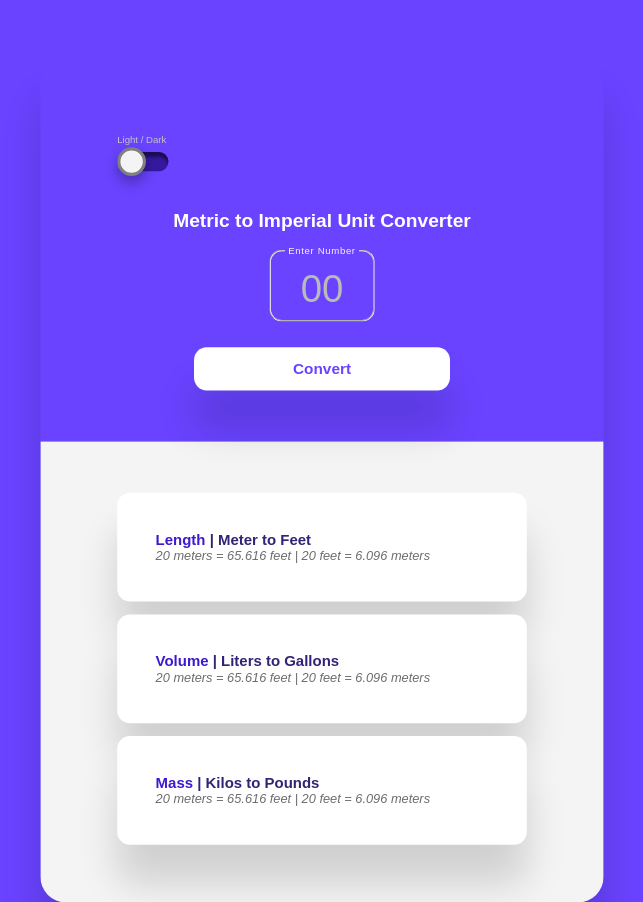
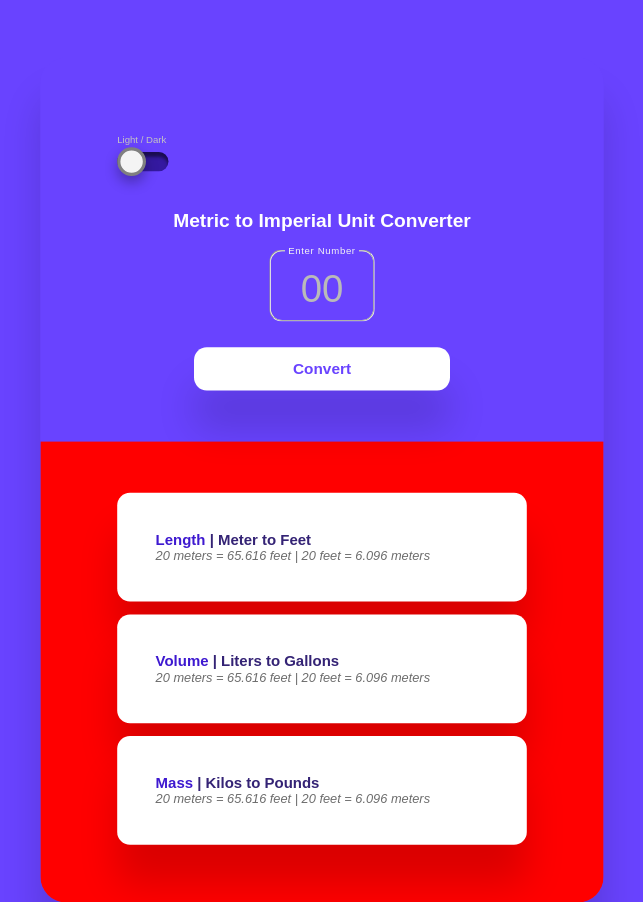
Before and after one commit to mr4leo/metric-unit-coverter, a plain HTML site: page index.html in a window 1280 px wide. Shown: the whole page, without its empty margins (318-961 px from the left). Drawn offline with Linux system fonts and the light colour scheme.

Commit message:
Update index.css

```diff
--- a/index.css
+++ b/index.css
@@ -64,7 +64,7 @@ body {
     flex-direction: column;
     gap: 1rem;
     height: 100%;
-    background-color: #F4F4F4;
+    background-color: red;
     padding: 4rem 6rem 4rem 6rem;
 }
 
```
